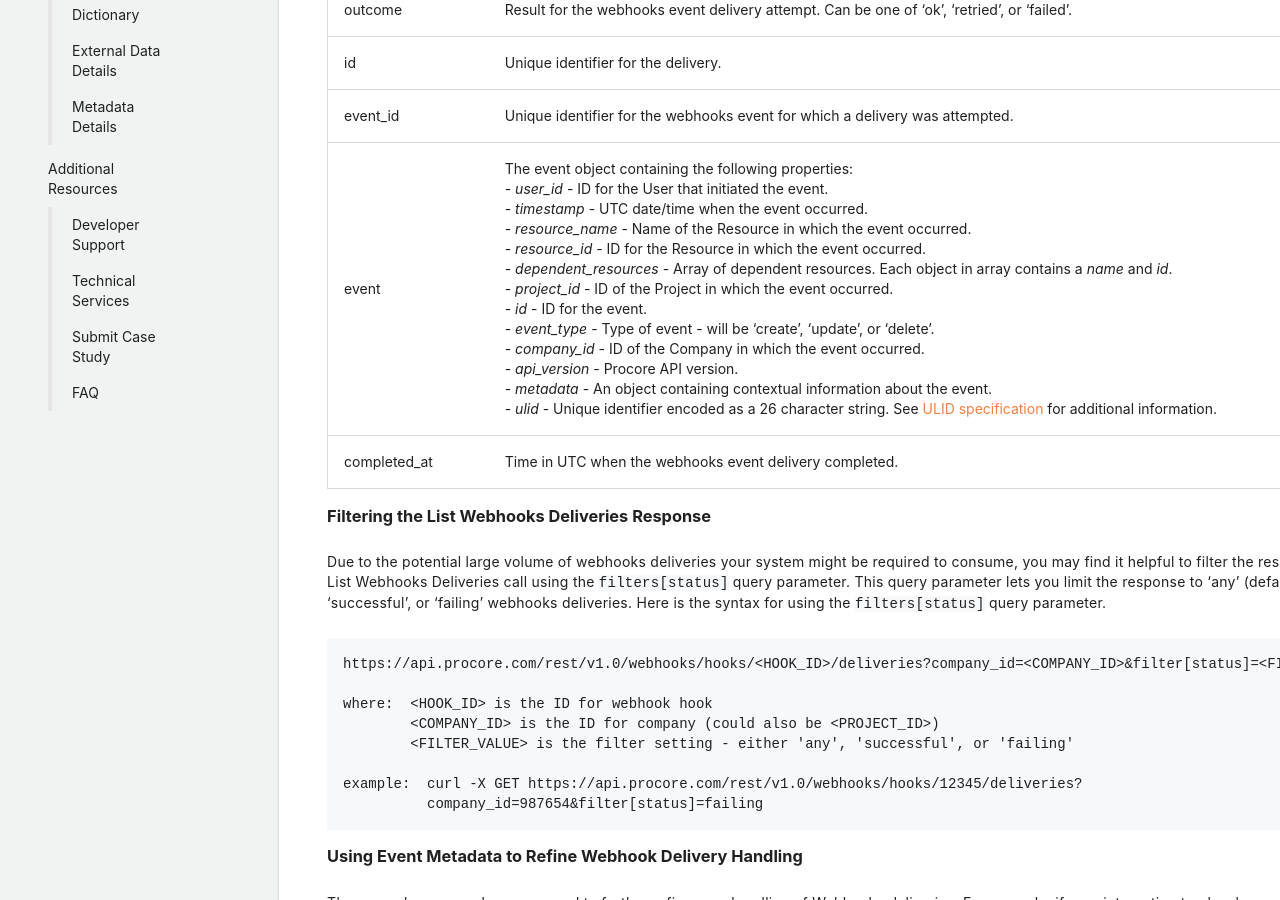
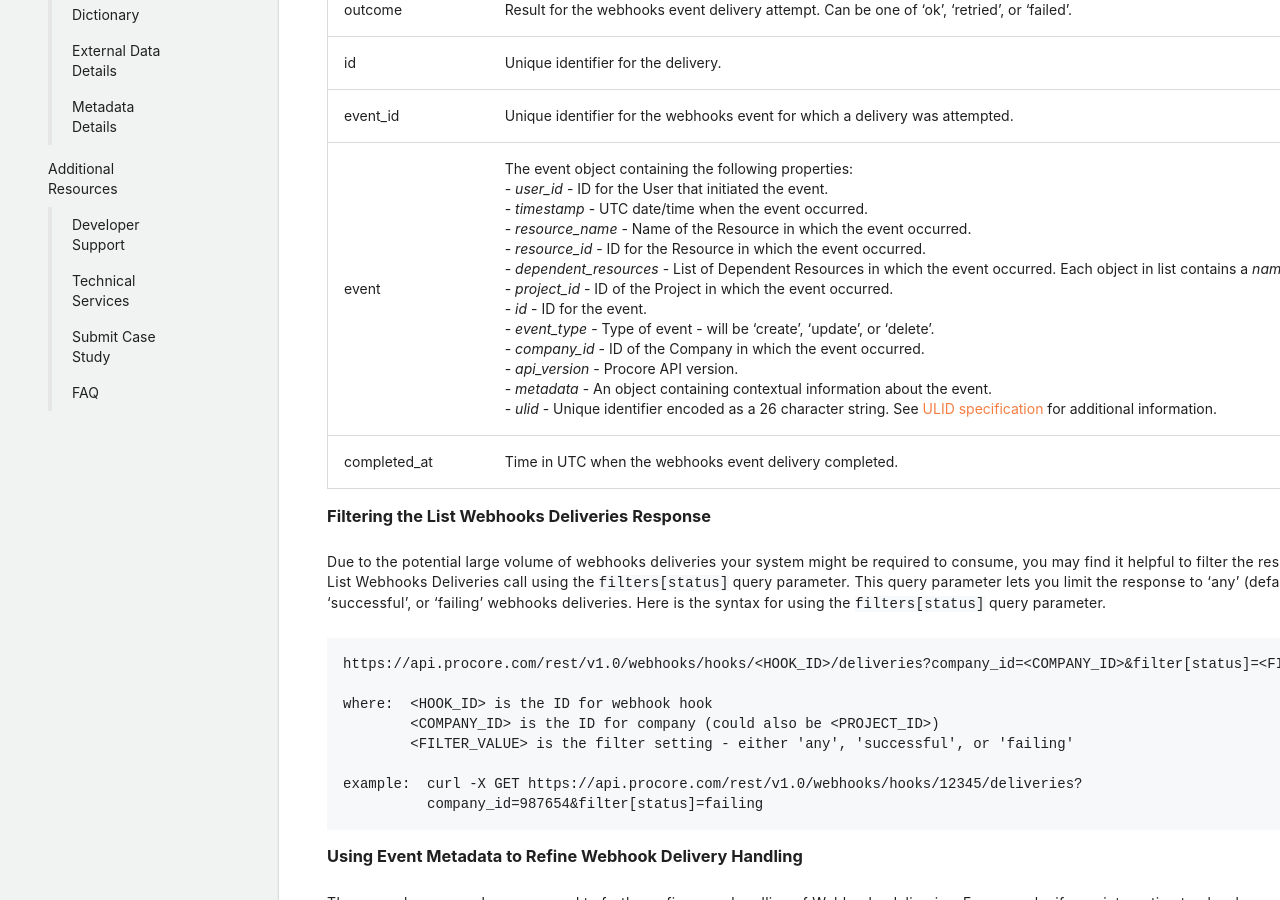
Before and after one commit to procore/documentation, a Jekyll site: the page built from webhooks/webhooks_api.md, in a window 1280 px wide and 900 px high, scrolled down 4957 px. Built offline with Jekyll 4.4.1, drawn with Linux system fonts in a browser that asks for light colours.

Commit message:
Minor updates

```diff
--- a/webhooks/webhooks_api.md
+++ b/webhooks/webhooks_api.md
@@ -155,7 +155,7 @@ The following table describes the various attributes of the List Webhooks Delive
 | outcome            | Result for the webhooks event delivery attempt. Can be one of 'ok', 'retried', or 'failed'.                                                                                                                                                                                                                                                                                                                                                                                                                                                                                                                                                                                                                                                                                                                                                              |
 | id                 | Unique identifier for the delivery.                                                                                                                                                                                                                                                                                                                                                                                                                                                                                                                                                                                                                                                                                                                                                                                                                      |
 | event_id           | Unique identifier for the webhooks event for which a delivery was attempted.                                                                                                                                                                                                                                                                                                                                                                                                                                                                                                                                                                                                                                                                                                                                                                             |
-| event              | The event object containing the following properties:<br>- _user_id_ - ID for the User that initiated the event.<br>- _timestamp_ - UTC date/time when the event occurred.<br>- _resource_name_ - Name of the Resource in which the event occurred.<br>- _resource_id_ - ID for the Resource in which the event occurred.<br>- _dependent_resources_ - Array of dependent resources. Each object in array contains a _name_ and _id_.<br>- _project_id_ - ID of the Project in which the event occurred.<br>- _id_ - ID for the event.<br>- _event_type_ - Type of event - will be 'create', 'update', or 'delete'.<br>- _company_id_ - ID of the Company in which the event occurred.<br>- _api_version_ - Procore API version.<br>- _metadata_ - An object containing contextual information about the event.<br>- _ulid_ - Unique identifier encoded as a 26 character string. See [ULID specification](https://github.com/ulid/spec) for additional information. |
+| event              | The event object containing the following properties:<br>- _user_id_ - ID for the User that initiated the event.<br>- _timestamp_ - UTC date/time when the event occurred.<br>- _resource_name_ - Name of the Resource in which the event occurred.<br>- _resource_id_ - ID for the Resource in which the event occurred.<br>- _dependent_resources_ - List of Dependent Resources in which the event occurred. Each object in list contains a _name_ and _id_.<br>- _project_id_ - ID of the Project in which the event occurred.<br>- _id_ - ID for the event.<br>- _event_type_ - Type of event - will be 'create', 'update', or 'delete'.<br>- _company_id_ - ID of the Company in which the event occurred.<br>- _api_version_ - Procore API version.<br>- _metadata_ - An object containing contextual information about the event.<br>- _ulid_ - Unique identifier encoded as a 26 character string. See [ULID specification](https://github.com/ulid/spec) for additional information. |
 | completed_at       | Time in UTC when the webhooks event delivery completed.                                                                                                                                                                                                                                                                                                                                                                                                                                                                                                                                                                                                                                                                                                                                                                                                  |
 
 ### Filtering the List Webhooks Deliveries Response
```
Also changed, not shown: webhooks/webhooks.md (+1 -1 lines).
